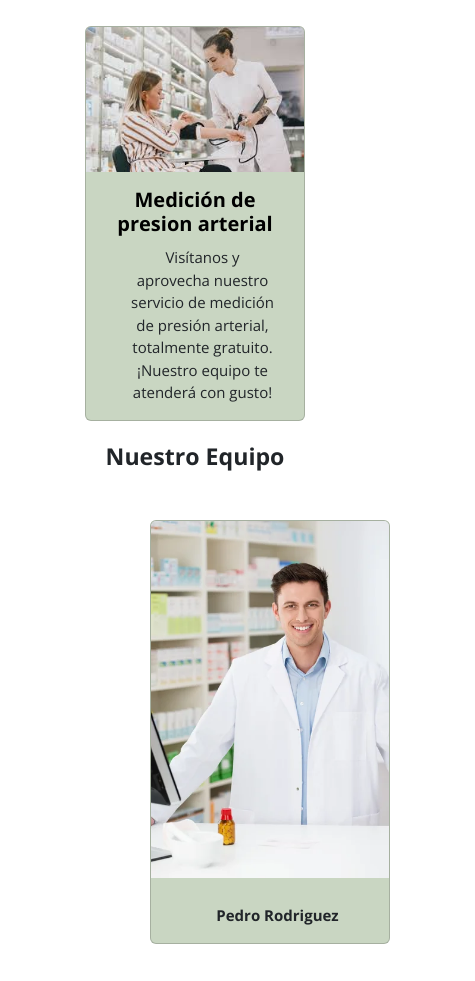
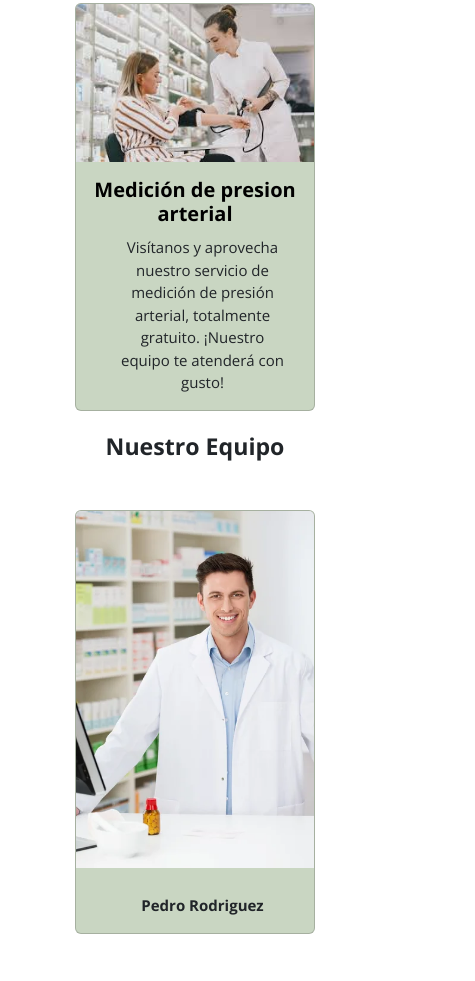
Before and after one commit to Fran150903/DW5900-CODER-FRAN, a plain HTML site: page Pages/servicios.html in a window 390 px wide. Shown: the part 949-1930 px from the top of the page, 475 px wide, since content can reach past the window. Drawn offline with nearby package versions, Linux system fonts and the light colour scheme.

Commit message:
Entrega 2

```diff
--- a/Pages/servicios.html
+++ b/Pages/servicios.html
@@ -86,7 +86,7 @@
             <h3> Nuestro Equipo </h3>
           </section>
 
-          <section class="personal">
+          <section class="personal_farmacia">
             <div class="card" style="width: 15rem;">
               <img src="../Images/fotos_servicios/hombre_farmacia1.jpg" class="card-img-top" alt="...">
               <div class="card-body">
@@ -94,13 +94,12 @@
               </div>
             </div>
 
-
-            <div class="card" style="width: 15rem;">
-              <img src="../Images/fotos_servicios/hombre_farmacia2.jpg" class="card-img-top" alt="...">
-              <div class="card-body">
-                <p class="card-text">Juan Dos Santos</p>
+              <div class="card" style="width: 15rem;">
+                <img src="../Images/fotos_servicios/hombre_farmacia2.jpg" class="card-img-top" alt="...">
+                <div class="card-body">
+                  <p class="card-text">Juan Dos Santos</p>
+              </div>
             </div>
-          </div>
 
           <div class="card" style="width: 15rem;">
             <img src="../Images/fotos_servicios/mujer_farmacia1.avif" class="card-img-top" alt="...">
--- a/style.css
+++ b/style.css
@@ -115,9 +115,10 @@ h3{
     text-align: center;
 }
 
-.personal {
+.personal_farmacia {
     font-weight: bold;
 }
+
 
 p {
     font-size: 22px;
@@ -241,9 +242,8 @@ p {
 
 @media screen and (max-width: 490px) {
     .img_farmacia {
-        width: 375px;
-        align-items: center;
-        margin-left: 50px;
+        width: 370px;
+        margin: auto 10px;
     }
 }
 
@@ -259,21 +259,15 @@ p {
     }
 }
 
-@media screen and (max-width: 480px) {
-    .personal {
-        margin: 25px 35px;
-    }
-}
-
 @media screen and (max-width: 770px) {
-    .personal {
-        margin: 25px 65px;
+    .personal_farmacia {
+        margin: 25px 0px;
     }
 }
 
 @media screen and (max-width: 480px) {
     .card {
-        margin: 25px 85px;
+        margin: 25px 75px;
     }
 }
 
```
